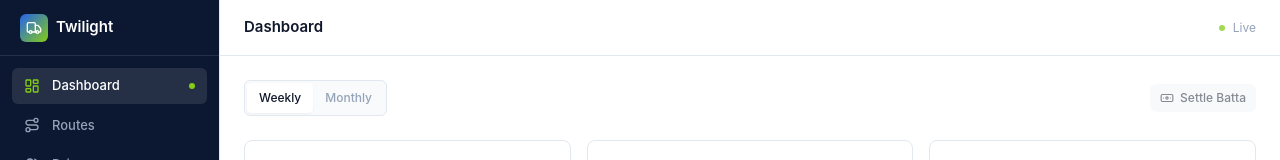
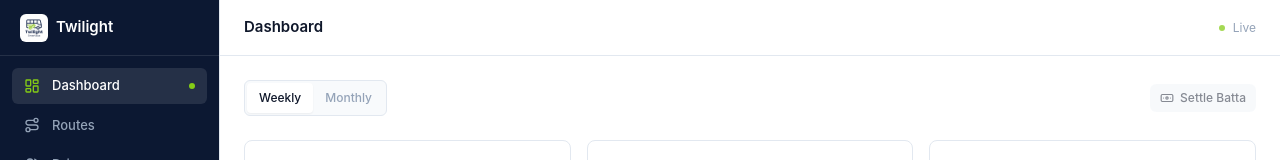
Before and after one commit to raazi29/Twilight, a Next.js app: page / in a window 1280 px wide. Shown: the top 160 px of the page. Built offline with nearby package versions, Linux system fonts and the light colour scheme; no server answers; the database is empty.

Commit message:
feat: Update sidebar to use logo image instead of icon

```diff
--- a/src/components/layout/sidebar.tsx
+++ b/src/components/layout/sidebar.tsx
@@ -1,6 +1,7 @@
 "use client";
 
 import Link from "next/link";
+import Image from "next/image";
 import { usePathname } from "next/navigation";
 import { cn } from "@/lib/utils";
 import { useTheme } from "@/lib/theme-provider";
@@ -31,12 +32,16 @@ export function Sidebar() {
         <aside className="fixed left-0 top-0 z-40 h-screen w-[220px] border-r bg-[var(--sidebar-bg)] text-[var(--sidebar-text)]">
             {/* Logo */}
             <div className="flex h-14 items-center px-5 border-b border-white/10">
-                <div className="flex items-center gap-2">
-                    <div className="flex h-7 w-7 items-center justify-center rounded-md bg-gradient-to-br from-twilight-blue-600 to-twilight-green-500">
-                        <Truck className="h-4 w-4 text-white" />
-                    </div>
+                <Link href="/" className="flex items-center gap-2">
+                    <Image
+                        src="/logo.png"
+                        alt="Twilight"
+                        width={28}
+                        height={28}
+                        className="rounded-md"
+                    />
                     <span className="text-[15px] font-semibold text-white">Twilight</span>
-                </div>
+                </Link>
             </div>
 
             {/* Navigation */}
```
